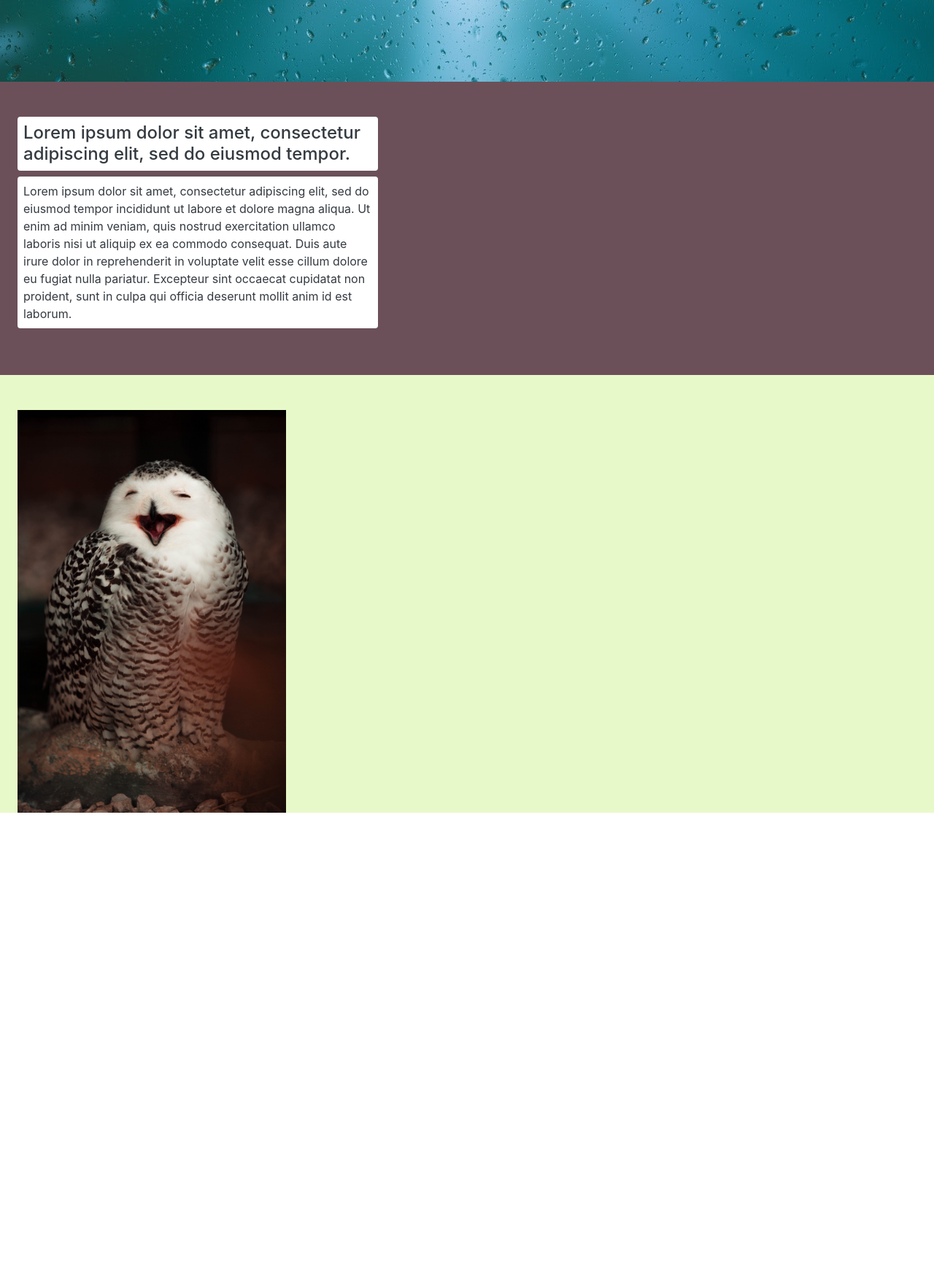
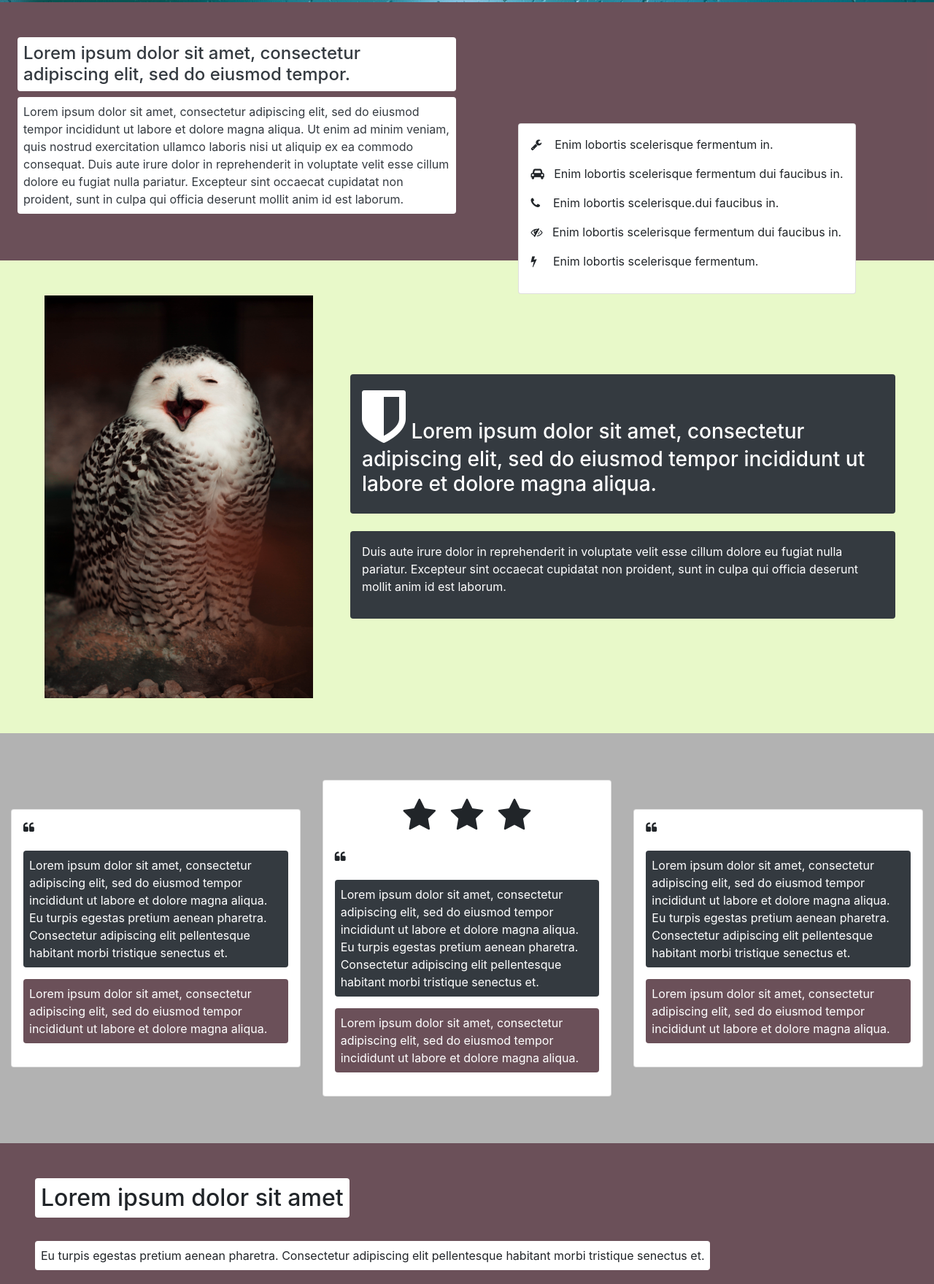
Before and after one commit to timhopp/site-clone-checkpoint, a plain HTML site: page index.html in a window 1280 px wide. Shown: the part 710-2470 px from the top of the page at 73% size. Before the commit the page ends 1824 px from the top, so only its background shows below. Drawn offline with nearby package versions, Linux system fonts and the light colour scheme.

Commit message:
Added mobile friendliness, additional rows.

```diff
--- a/index.html
+++ b/index.html
@@ -13,17 +13,17 @@
     <link rel="stylesheet" href="style.css">
 
 
-    <title>Hello, world!</title>
+    <title>Site CLONE!</title>
   </head>
   <body>
-  <header class="container-fluid bg-eggplant text-white pt-1 pb-1 navbar-fixed-top">
+  <header class="container-fluid bg-eggplant text-white pt-1 pb-1 sticky-top">
    <h2>LOREM IPSUM</h2>
   </header>
   <main>
-  <div class="row container-fluid bg-image-cust no-gutters">
+  <div class="container-fluid bg-image-cust no-gutters">
     <div class="row container-fluid pt-3">
-      <div class="col-12 col-sm-12 col-md-8 col-lg-4">
-        <h5>SUBTLE HEADING</h5>
+      <div class="col-12 col-sm-12 col-md-8 col-lg-4 pb-4">
+        <h5 class="curry-font">SUBTLE HEADING</h5>
         <form class="bg-white p-4 rounded">
           <h4>LESS SUBTLE HEADING</h4>
           <div class="form-group">
@@ -57,34 +57,116 @@
         </form>
       </div>
       <div class="col-1"></div>
-      <div class="col-5 d-none d-sm-block text-dark pt-5">
-        <h3> Text Over Image That Disappears</h3>
-        <p> Sub text that also disappears like magic. Lorem ipsum fjla faeraf hasfgoija gajoiasdf vasfoij wordy words</p>
+      <div class="col-6 d-none d-lg-block text-dark pt-3">
+        <h1 class="curry-font rounded"> Text Over Image That Disappears</h1>
+        <h4 class="curry-font rounded"> Sub text that also disappears like magic. Lorem ipsum fjla faeraf hasfgoija gajoiasdf vasfoij wordy words</h4>
     </div>
-    <div class="col-2">
+    <div class="col-1">
     </div>
 
     </div>
 </div>
 
   <div class="container-fluid">
-    <div class= "row bg-eggplant text-white">
-      <div class="col-12 col-lg-5 pt-5 pl-4 pb-5">
+    <div class= "row bg-eggplant">
+      <div class="col-12 col-lg-6 pt-5 pl-4 pb-5 text-white">
         <h4 class="bg-white text-dark rounded p-2">Lorem ipsum dolor sit amet, consectetur adipiscing elit, sed do eiusmod tempor. </h4>
         <p class="bg-white text-dark rounded p-2">Lorem ipsum dolor sit amet, consectetur adipiscing elit, sed do eiusmod tempor incididunt ut labore et dolore magna aliqua. Ut enim ad minim veniam, quis nostrud exercitation ullamco laboris nisi ut aliquip ex ea commodo consequat. Duis aute irure dolor in reprehenderit in voluptate velit esse cillum dolore eu fugiat nulla pariatur. Excepteur sint occaecat cupidatat non proident, sunt in culpa qui officia deserunt mollit anim id est laborum.</p>
-
+      </div>
+      <div class= "col-12 col-lg-6 d-none d-lg-block pt-5 pl-4 pb-5">
+        <div class="card p-3 position-abs">
+        <p><i class="fa fa-wrench" aria-hidden="true"></i> &nbsp;&nbsp; Enim lobortis scelerisque fermentum in.</p>
+        <p><i class="fa fa-car" aria-hidden="true"></i><b></b> &nbsp; Enim lobortis scelerisque fermentum dui faucibus in.</p>
+        <p><i class="fa fa-phone" aria-hidden="true"></i> &nbsp;&nbsp; Enim lobortis scelerisque.dui faucibus in.</p>
+        <p><i class="fa fa-eye-slash" aria-hidden="true"></i>  &nbsp; Enim lobortis scelerisque fermentum dui faucibus in.</p>
+        <p><i class="fa fa-bolt" aria-hidden="true"></i> &nbsp;&nbsp;&nbsp; Enim lobortis scelerisque fermentum.</p>
+      </div>
+    </div>
+      <div class= "col-12 pl-4 pb-5 d-block d-sm-none">
+        <div class="card p-3">
+        <p><i class="fa fa-wrench" aria-hidden="true"></i> &nbsp;&nbsp; Enim lobortis scelerisque fermentum in.</p>
+        <p><i class="fa fa-car" aria-hidden="true"></i><b></b> &nbsp; Enim lobortis scelerisque fermentum dui faucibus in.</p>
+        <p><i class="fa fa-phone" aria-hidden="true"></i> &nbsp;&nbsp; Enim lobortis scelerisque.dui faucibus in.</p>
+        <p><i class="fa fa-eye-slash" aria-hidden="true"></i>  &nbsp; Enim lobortis scelerisque fermentum dui faucibus in.</p>
+        <p><i class="fa fa-bolt" aria-hidden="true"></i> &nbsp;&nbsp;&nbsp; Enim lobortis scelerisque fermentum.</p>
       </div>
     </div>
   </div>
+</div>
 
 
-  <div class="container-fluid bg-image-curry">
-   <div class="row">
-    <div class="col-4 pl-4 pt-5">
+  <div class="container-fluid">
+   <div class="row pb-5 bg-image-curry justify-content-center">
+    <div class="col-12 col-md-6 col-lg-4 pl-4 pt-5">
       <img class="imgsize" src="white-and-black-owl-1804976.jpg" alt="owl">
+    </div>
+    <div class="col-11 col-md-5 col-lg-7 pt-5 justify-content-center ml-3 mr-3 my-auto">
+      <div class="row vertical-center bg-dark text-white rounded p-3">
+      <h3><i class="fa fa-shield fa-3x" aria-hidden="true"></i>
+        Lorem ipsum dolor sit amet, consectetur adipiscing elit, sed do eiusmod tempor incididunt ut labore et dolore magna aliqua.
+      </h3>
+    </div>
+    <br>
+    <div class="row vertical-center bg-dark text-white rounded p-3">
+      <p> Duis aute irure dolor in reprehenderit in voluptate velit esse cillum dolore eu fugiat nulla pariatur. Excepteur sint occaecat cupidatat non proident, sunt in culpa qui officia deserunt mollit anim id est laborum.</p>
+    </div>
+
     </div>
    </div>
   </div>
+
+  <div class="container-fluid bg-image-grey no-gutters">
+    <div class="row pt-5 pb-5">
+      <div class="col-12 col-lg-4 pt-3 pb-3 my-auto order-lg-first order-xl-first">
+        <div class="card p-3">
+          <i class="fa fa-quote-left" aria-hidden="true"></i>
+          <br>
+          <p class="bg-dark text-white rounded p-2">Lorem ipsum dolor sit amet, consectetur adipiscing elit, sed do eiusmod tempor incididunt ut labore et dolore magna aliqua. Eu turpis egestas pretium aenean pharetra. Consectetur adipiscing elit pellentesque habitant morbi tristique senectus et.</p>
+          <p class="bg-eggplant text-white rounded p-2">Lorem ipsum dolor sit amet, consectetur adipiscing elit, sed do eiusmod tempor incididunt ut labore et dolore magna aliqua.</p>
+        </div>
+      </div>
+      <div class="col-12 col-lg-4 pt-3 pb-3 order-first">
+        <div class="card p-3">
+          <p class="text-center"><i class="fa fa-star fa-3x p-2" aria-hidden="true"></i>
+            <i class="fa fa-star fa-3x p-2" aria-hidden="true"></i>
+            <i class="fa fa-star fa-3x p-2" aria-hidden="true"></i>
+          </p>
+          <i class="fa fa-quote-left" aria-hidden="true"></i>
+          <br>
+          <p class="bg-dark text-white rounded p-2">Lorem ipsum dolor sit amet, consectetur adipiscing elit, sed do eiusmod tempor incididunt ut labore et dolore magna aliqua. Eu turpis egestas pretium aenean pharetra. Consectetur adipiscing elit pellentesque habitant morbi tristique senectus et.</p>
+          <p class="bg-eggplant text-white rounded p-2">Lorem ipsum dolor sit amet, consectetur adipiscing elit, sed do eiusmod tempor incididunt ut labore et dolore magna aliqua.</p>
+        </div>
+      </div>
+      <div class="col-12 col-lg-4 pt-3 pb-3 my-auto">
+        <div class="card p-3">
+          <i class="fa fa-quote-left" aria-hidden="true"></i>
+          <br>
+          <p class="bg-dark text-white rounded p-2">Lorem ipsum dolor sit amet, consectetur adipiscing elit, sed do eiusmod tempor incididunt ut labore et dolore magna aliqua. Eu turpis egestas pretium aenean pharetra. Consectetur adipiscing elit pellentesque habitant morbi tristique senectus et.</p>
+          <p class="bg-eggplant text-white rounded p-2">Lorem ipsum dolor sit amet, consectetur adipiscing elit, sed do eiusmod tempor incididunt ut labore et dolore magna aliqua.</p>
+        </div>
+      </div>
+
+    </div>
+  </div>
+
+  <div class="container-fluid bg-eggplant pt-5 pb-5 no-gutters">
+    <div class="row pl-5 pr-5">
+      <h2 class="bg-white rounded p-2">Lorem ipsum dolor sit amet</h2>
+    </div>
+    <br>
+    <div class="row pl-5 pr-5">
+      <p class="bg-white rounded p-2"> Eu turpis egestas pretium aenean pharetra. Consectetur adipiscing elit pellentesque habitant morbi tristique senectus et.</p>
+    </div>
+  </div>
+  <footer>
+    <div class="container-fluid pt-5 pb-5 bg-image-curry">
+      <div class="row justify-content-center no-gutters">
+        <p class="bg-eggplant rounded p-3 text-white">Eros donec ac odio tempor. Nulla posuere sollicitudin aliquam ultrices sagittis orci a.</p>
+      </div>
+    </div>
+  </footer>
+
+
   </main>
 
     <!-- Optional JavaScript -->
--- a/style.css
+++ b/style.css
@@ -4,10 +4,11 @@
 
 .bg-image-cust {
 background-image: url("background-blur-clean-clear-531880.jpg");
-height: 96vh;
+height: 80%;
 width: 100%;
 background-repeat: no-repeat;
 background-position: center;
+position: relative;
 }
 
 
@@ -15,6 +16,28 @@ background-position: center;
  background-color: #d6f49d8c;
 }
 
+.curry-font {
+  color: #EAD637;
+  background-color: #4c2b36b4;
+}
+
+
+.bg-image-grey {
+  background-color: #7c7c7c96;
+}
+
 .imgsize{
   height:69vh;
 }
+
+.vertical-center {
+  align-items: center;
+  display: flex;
+}
+
+
+.position-abs{
+  position: absolute;
+  top:47%;
+  left:11%
+}
```
